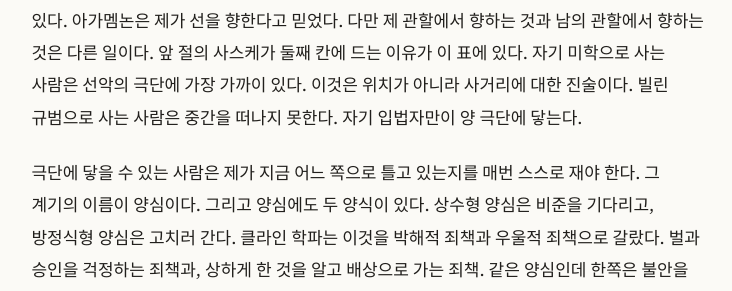
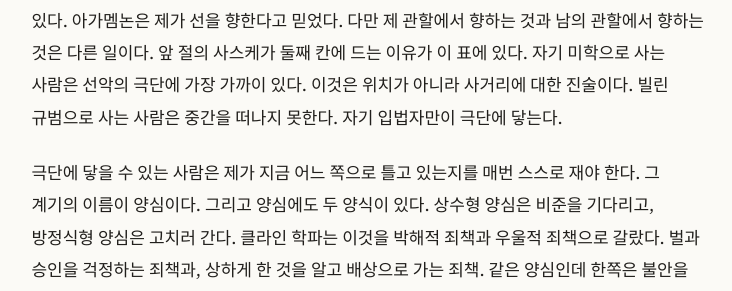
Before and after one commit to nonasking/essays, a Jekyll site: the page built from statics-and-dynamics/index.md, in a window 1280 px wide and 900 px high, scrolled down 7845 px. Shown: the part 380-671 px from the top of the window, without its empty margins (271-1003 px from the left). Built offline with Jekyll 4.4.1, drawn with Linux system fonts in a browser that asks for light colours; some of the changed text lies outside the part shown.

Commit message:
Statics and Dynamics: 자기 입법자만이 극단에 닿는다 (KR/EN)
Co-Authored-By: Claude Fable 5.1 <noreply@anthropic.com>
Claude-Session: https://claude.ai/code/session_01VEtp2PFrSLPe6XjBwcoREC

```diff
--- a/statics-and-dynamics/index.md
+++ b/statics-and-dynamics/index.md
@@ -129,7 +129,7 @@ description: 연작 「향일성」과 같은 전제를 공유합니다. 연작
 
 흥미로운 것은 전통이 이 구멍을 느꼈다는 사실이다. 에우리피데스는 이피게네이아에게 마지막 순간의 자발적 동의를 덧붙였다. 살려 달라고 빌던 소녀가 스스로 제단으로 걸어간다. 동의가 무엇을 바꾸는지 보라. 동의가 있으면 그 죽음은 그 몸의 주인이 제 궤적 안에서 튼 것이 되고, 없으면 남이 밖에서 지운 것이 된다. 전통은 절단을 궤적으로 고쳐 쓰려 했다. 사후에 동의를 기워 넣는다는 것은, 동의 없는 정지를 전통도 견디지 못한다는 증거다.
 
-미학의 값을 누가 치르는가로 셈하면 표가 하나 나온다. 남의 몸으로 지불하면 월권. 남의 관할에 손을 얹은 것이다. 제 몸으로 지불하면 자치. 제 관할 안에서 시작해서 제 관할 안에서 끝난 것이다. 제 몸으로 지불하고 그 산출을 남에게 건네면 증여. 산출은 남의 관할로 건너가되, 받을지 말지는 받는 쪽이 정한다. 선은 셋 중 어느 것도 아니고, 셋이 향할 수 있는 방향이다. 월권도 선을 향할 수 있다. 아가멤논은 제가 선을 향한다고 믿었다. 다만 제 관할에서 향하는 것과 남의 관할에서 향하는 것은 다른 일이다. 앞 절의 사스케가 둘째 칸에 드는 이유가 이 표에 있다. 자기 미학으로 사는 사람은 선악의 극단에 가장 가까이 있다. 이것은 위치가 아니라 사거리에 대한 진술이다. 빌린 규범으로 사는 사람은 중간을 떠나지 못한다. 자기 입법자만이 양 극단에 닿는다.
+미학의 값을 누가 치르는가로 셈하면 표가 하나 나온다. 남의 몸으로 지불하면 월권. 남의 관할에 손을 얹은 것이다. 제 몸으로 지불하면 자치. 제 관할 안에서 시작해서 제 관할 안에서 끝난 것이다. 제 몸으로 지불하고 그 산출을 남에게 건네면 증여. 산출은 남의 관할로 건너가되, 받을지 말지는 받는 쪽이 정한다. 선은 셋 중 어느 것도 아니고, 셋이 향할 수 있는 방향이다. 월권도 선을 향할 수 있다. 아가멤논은 제가 선을 향한다고 믿었다. 다만 제 관할에서 향하는 것과 남의 관할에서 향하는 것은 다른 일이다. 앞 절의 사스케가 둘째 칸에 드는 이유가 이 표에 있다. 자기 미학으로 사는 사람은 선악의 극단에 가장 가까이 있다. 이것은 위치가 아니라 사거리에 대한 진술이다. 빌린 규범으로 사는 사람은 중간을 떠나지 못한다. 자기 입법자만이 극단에 닿는다.
 
 극단에 닿을 수 있는 사람은 제가 지금 어느 쪽으로 틀고 있는지를 매번 스스로 재야 한다. 그 계기의 이름이 양심이다. 그리고 양심에도 두 양식이 있다. 상수형 양심은 비준을 기다리고, 방정식형 양심은 고치러 간다. 클라인 학파는 이것을 박해적 죄책과 우울적 죄책으로 갈랐다. 벌과 승인을 걱정하는 죄책과, 상하게 한 것을 알고 배상으로 가는 죄책. 같은 양심인데 한쪽은 불안을 낳고 한쪽은 노동을 낳는다.
 
```
Also changed, not shown: statics-and-dynamics/en.md (+1 -1 lines), 2 other files.
